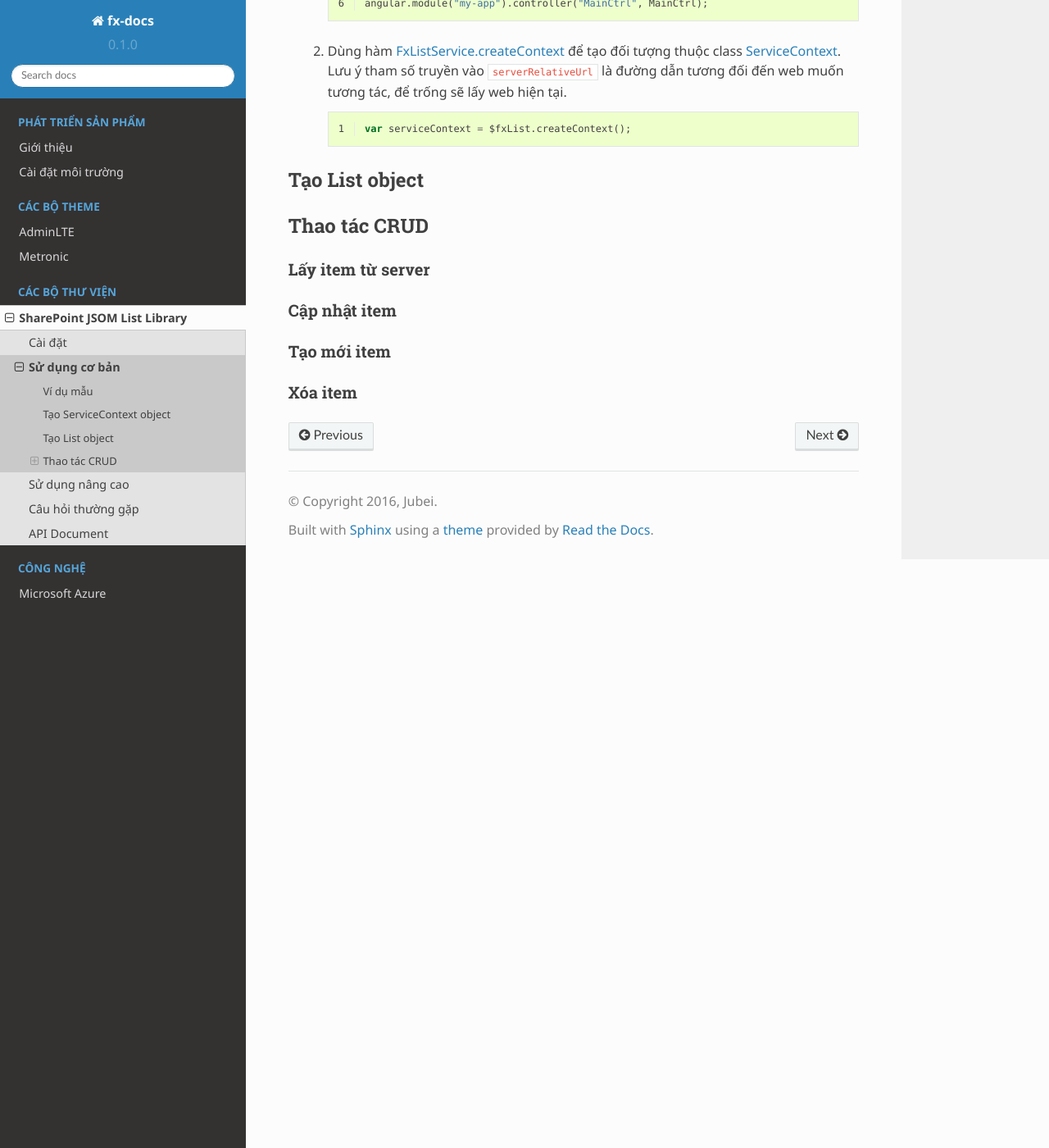
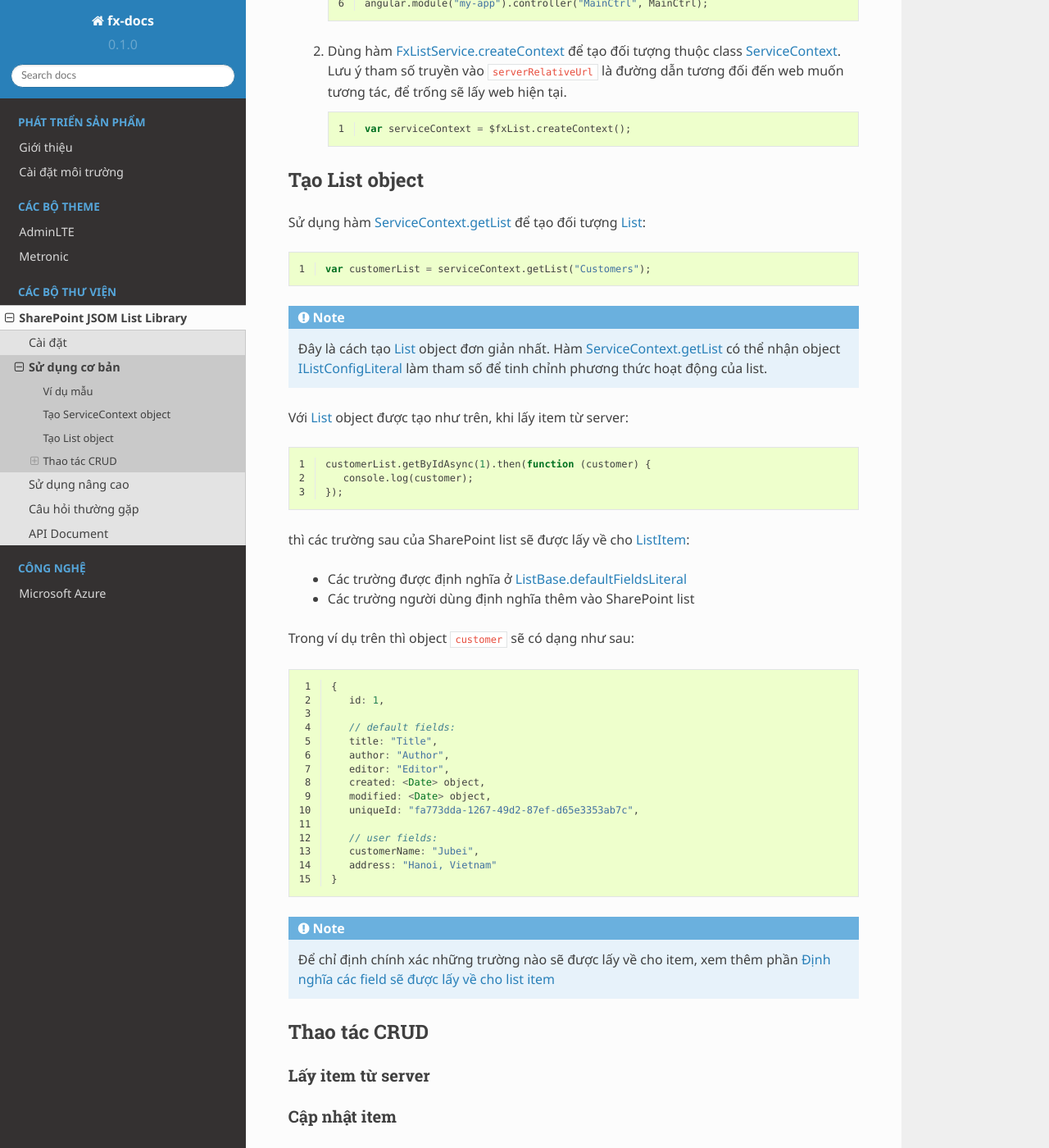
Before and after one commit to fanxipan/fx-docs, a Sphinx documentation site: the page built from docs/modules/code-libraries/sp-jsom-list/basic-usage/index.rst, in a window 1280 px wide and 1400 px high, scrolled down 1169 px. Shown: the whole window at 82% size. Built offline with Sphinx 7.4.7 and the Read the Docs theme 2.0.0, drawn with Linux system fonts in a browser that asks for light colours.

Commit message:
no message

```diff
--- a/docs/modules/code-libraries/sp-jsom-list/basic-usage/create-list-object.data.rst
+++ b/docs/modules/code-libraries/sp-jsom-list/basic-usage/create-list-object.data.rst
@@ -2,3 +2,56 @@
 
 Tạo List object
 ===============
+
+Sử dụng hàm |ServiceContext.getList| để tạo đối tượng |List|:
+
+.. code-block:: javascript
+   :linenos:
+
+   var customerList = serviceContext.getList("Customers");
+
+.. note::
+
+   Đây là cách tạo |List| object đơn giản nhất. Hàm |ServiceContext.getList| có
+   thể nhận object |IListConfigLiteral| làm tham số để tinh chỉnh phương thức
+   hoạt động của list.
+
+Với |List| object được tạo như trên, khi lấy item từ server:
+
+.. code-block:: javascript
+   :linenos:
+
+   customerList.getByIdAsync(1).then(function (customer) {
+      console.log(customer);
+   });
+
+thì các trường sau của SharePoint list sẽ được lấy về cho |ListItem|:
+
+   - Các trường được định nghĩa ở |ListBase.defaultFieldsLiteral|
+   - Các trường người dùng định nghĩa thêm vào SharePoint list
+
+Trong ví dụ trên thì object ``customer`` sẽ có dạng như sau:
+
+.. code-block:: javascript
+   :linenos:
+
+   {
+      id: 1,
+
+      // default fields:
+      title: "Title",
+      author: "Author",
+      editor: "Editor",
+      created: <Date> object,
+      modified: <Date> object,
+      uniqueId: "fa773dda-1267-49d2-87ef-d65e3353ab7c",
+
+      // user fields:
+      customerName: "Jubei",
+      address: "Hanoi, Vietnam"
+   }
+
+.. note::
+
+   Để chỉ định chính xác những trường nào sẽ được lấy về cho item, xem thêm phần
+   :ref:`jsom-advance-usage-list-definition-fields-config`
--- a/docs/modules/code-libraries/sp-jsom-list/refs/jsom-entities.data.rst
+++ b/docs/modules/code-libraries/sp-jsom-list/refs/jsom-entities.data.rst
@@ -2,5 +2,11 @@
 .. |FxListService.createContext| replace:: :jsom-class-member:`Fx.SharePoint.Client.FxListService#createContext`
 
 .. |ServiceContext| replace:: :jsom-class:`Fx.SharePoint.Client.ServiceContext`
+.. |ServiceContext.getList| replace:: :jsom-class-member:`Fx.SharePoint.Client.ServiceContext#getList`
+
+.. |ListBase.defaultFieldsLiteral| replace:: :jsom-class-member:`Fx.SharePoint.Client.ListBase#defaultFieldsLiteral`
+
 .. |List| replace:: :jsom-class:`Fx.SharePoint.Client.List`
 .. |ListItem| replace:: :jsom-class:`Fx.SharePoint.Client.ListItem`
+
+.. |IListConfigLiteral| replace:: :jsom-interface:`Fx.SharePoint.Client.IListConfigLiteral`
```
